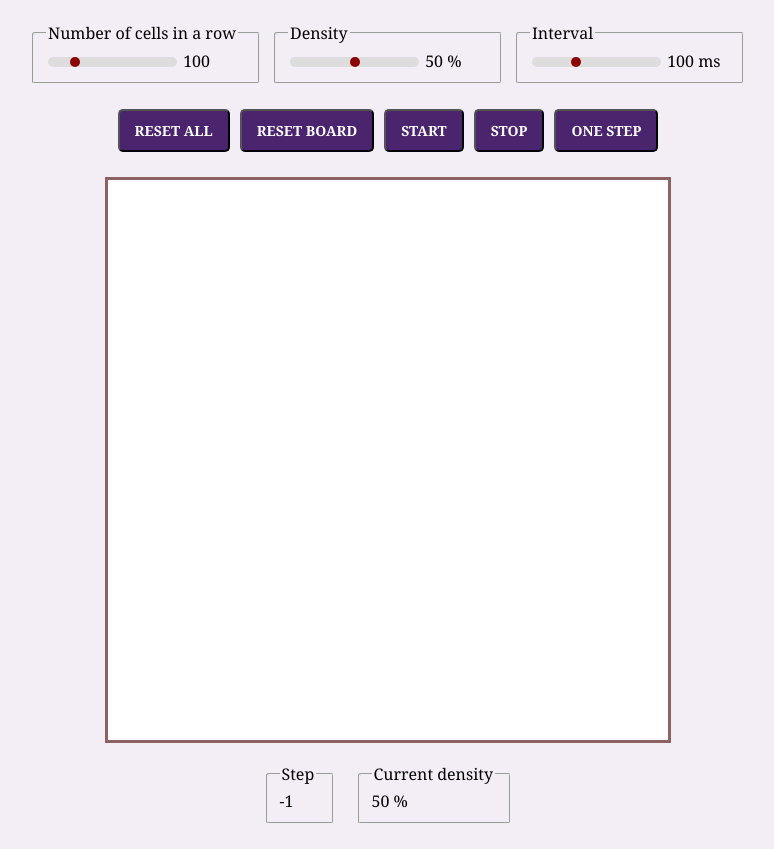
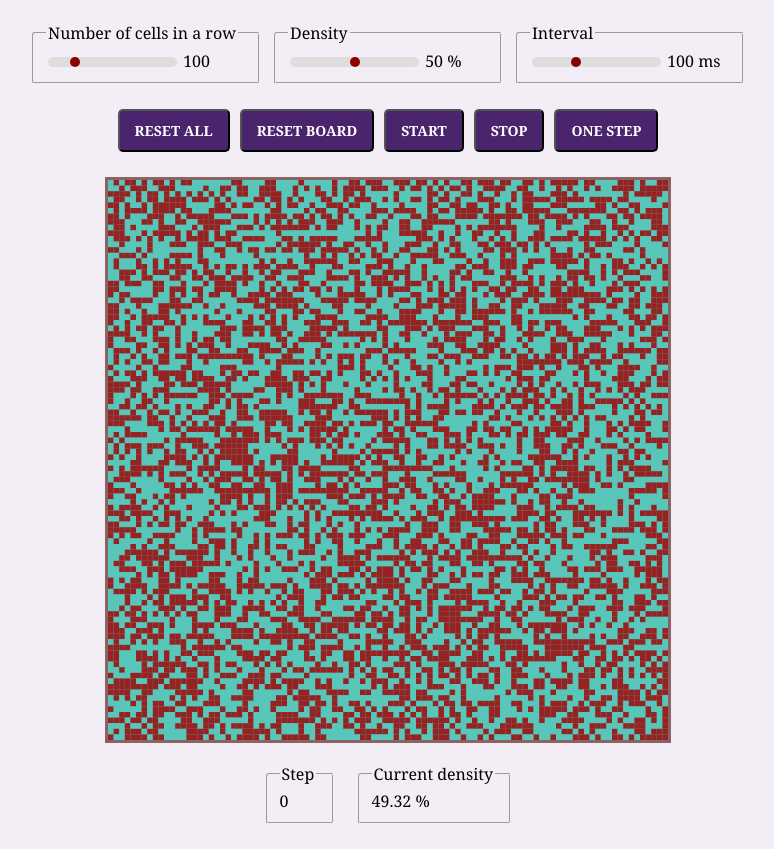
Before and after one commit to patrykn01/game-of-life, a plain HTML site: page index.html in a window 1280 px wide. Shown: the part 76-925 px from the top of the page, without its empty margins (252-1026 px from the left). Drawn offline with Linux system fonts and the light colour scheme.

Commit message:
JS bug fix

```diff
--- a/index.html
+++ b/index.html
@@ -5,8 +5,7 @@
 	<title>Game of Life</title>
 	<meta charset="utf-8" name="viewport" content="width=device-width, initial-scale=1">
 	<link rel="icon" type="image/x-icon" href="logo.png">
-	<link rel="stylesheet" type="text/css" href="style.css">
-	<script src="index.js"></script>
+	<link rel="stylesheet" href="style.css">
 
 </head>
 
@@ -65,6 +64,8 @@
 		</fieldset>
 	</div>
 
+	<script src="index.js"></script>
+
 </body>
 
 </html>
```
Also changed, not shown: index.js (line endings or trailing spaces).
